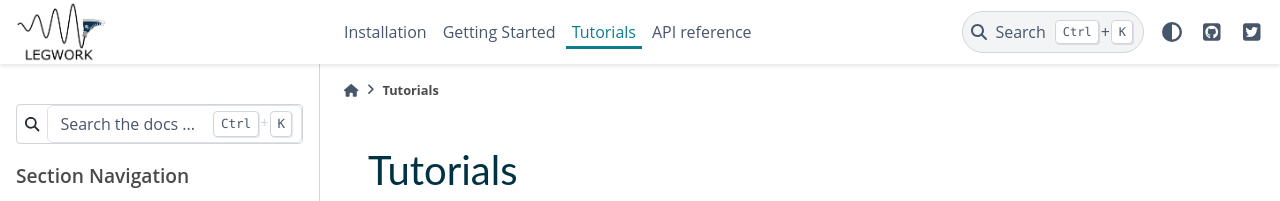
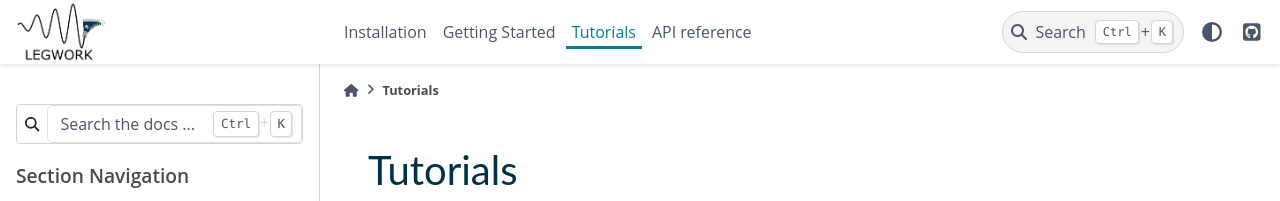
Before and after one commit to TomWagg/cogsworth, a Sphinx documentation site: the page built from docs/tutorials.rst, in a window 1280 px wide. Shown: the top 201 px of the page. Built offline with Sphinx 7.4.7 and the PyData theme 0.15.4, drawn with Linux system fonts in a browser that asks for light colours.

Commit message:
dark/light images, footer change, hide sidebar on index

```diff
--- a/docs/conf.py
+++ b/docs/conf.py
@@ -98,6 +98,8 @@
 html_theme_options = {
     "logo": {
         "link": "index",
+        "image_light": "logo.png",
+        "image_dark": "logo_darkmode.png",
     },
     "icon_links": [
         {
@@ -105,20 +107,16 @@
             "url": "https://github.com/TomWagg/cosmic-gala",
             "icon": "fab fa-github-square",
         },
-        {
-            "name": "Twitter",
-            "url": "https://twitter.com/tomjwagg",
-            "icon": "fab fa-twitter-square",
-        },
     ],
+    "footer_items": ["copyright", "last-updated"],
 }
 
 html_last_updated_fmt = "%Y %b %d at %H:%M:%S UTC"
 html_show_sourcelink = False
 html_favicon = "_static/favicon.ico"
-html_logo = "_static/logo.png"
 
 html_sidebars = {
+    "index": [],
     "**": ["search-field.html", "sidebar-nav-bs.html"]
 }
 
```
